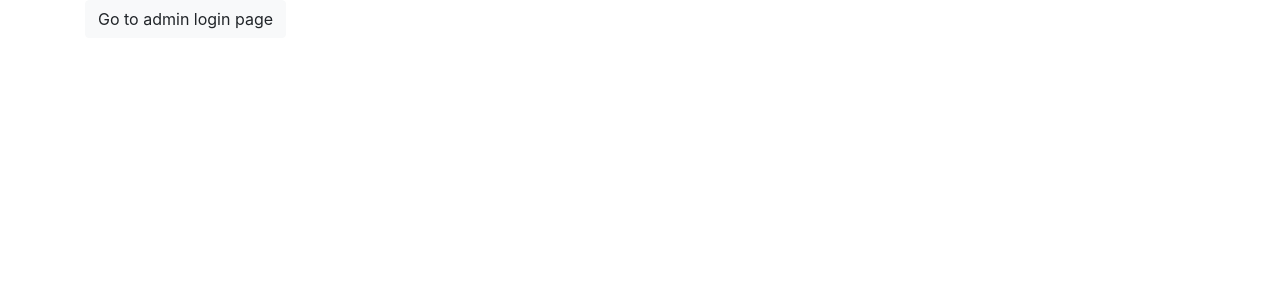
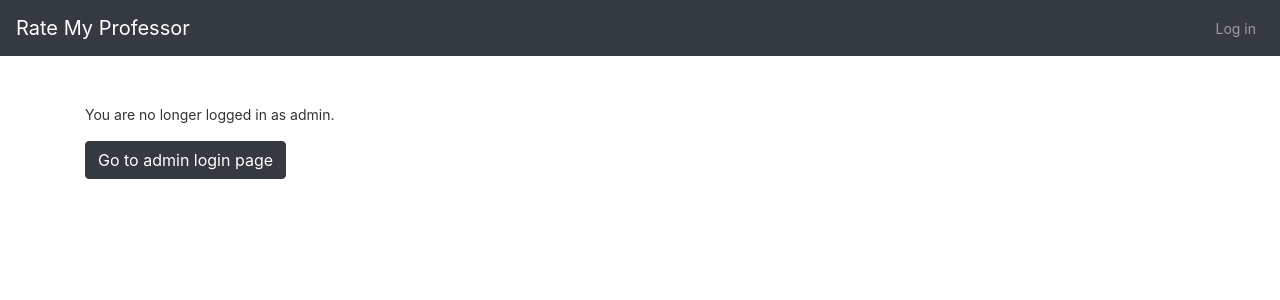
Before and after one commit to kjerinic/mock-rate-my-prof, an Angular app in the folder ratingFront/: page /admin-logout in a window 1280 px wide. Shown: the top 300 px of the page. Built offline with nearby package versions, Linux system fonts and the light colour scheme; sample sign-in values are in the browser's storage.

Commit message:
Fix route guard for admin components

```diff
--- a/ratingFront/src/app/components/admin-logout/admin-logout.component.html
+++ b/ratingFront/src/app/components/admin-logout/admin-logout.component.html
@@ -1,6 +1,8 @@
+<app-navbar></app-navbar>
 <div class="container justify-content-center">
+  <p>{{logoutMsg}}</p>
   <button routerLink="/admin-login"
-          class="btn btn-light">
+          class="btn btn-dark">
     Go to admin login page
   </button>
 </div>
--- a/ratingFront/src/app/components/admin-logout/admin-logout.component.scss
+++ b/ratingFront/src/app/components/admin-logout/admin-logout.component.scss
@@ -0,0 +1,3 @@
+.container {
+  margin-top: 3rem;
+}
--- a/ratingFront/src/app/components/admin-logout/admin-logout.component.ts
+++ b/ratingFront/src/app/components/admin-logout/admin-logout.component.ts
@@ -7,10 +7,12 @@ import {AdminService} from '../../services/admin.service';
   styleUrls: ['./admin-logout.component.scss']
 })
 export class AdminLogoutComponent implements OnInit {
+  logoutMsg: string;
 
   constructor(private adminService: AdminService) { }
 
   ngOnInit(): void {
+    this.logoutMsg = 'You are no longer logged in as admin.';
     this.adminService.logOut();
   }
 
--- a/ratingFront/src/app/components/teacher/teacher.component.html
+++ b/ratingFront/src/app/components/teacher/teacher.component.html
@@ -1,2 +1,2 @@
-
+<app-navbar></app-navbar>
 <p>TEACHER works!</p>
--- a/ratingFront/src/app/services/admin-route-guard.service.ts
+++ b/ratingFront/src/app/services/admin-route-guard.service.ts
@@ -14,7 +14,7 @@ export class AdminRouteGuardService implements CanActivate {
     if (this.adminService.isAdminLoggedIn()) {
       return true;
     } else {
-      this.router.navigate(['admin-logout']);
+      this.router.navigate(['/']);
       return false;
     }
   }
```
